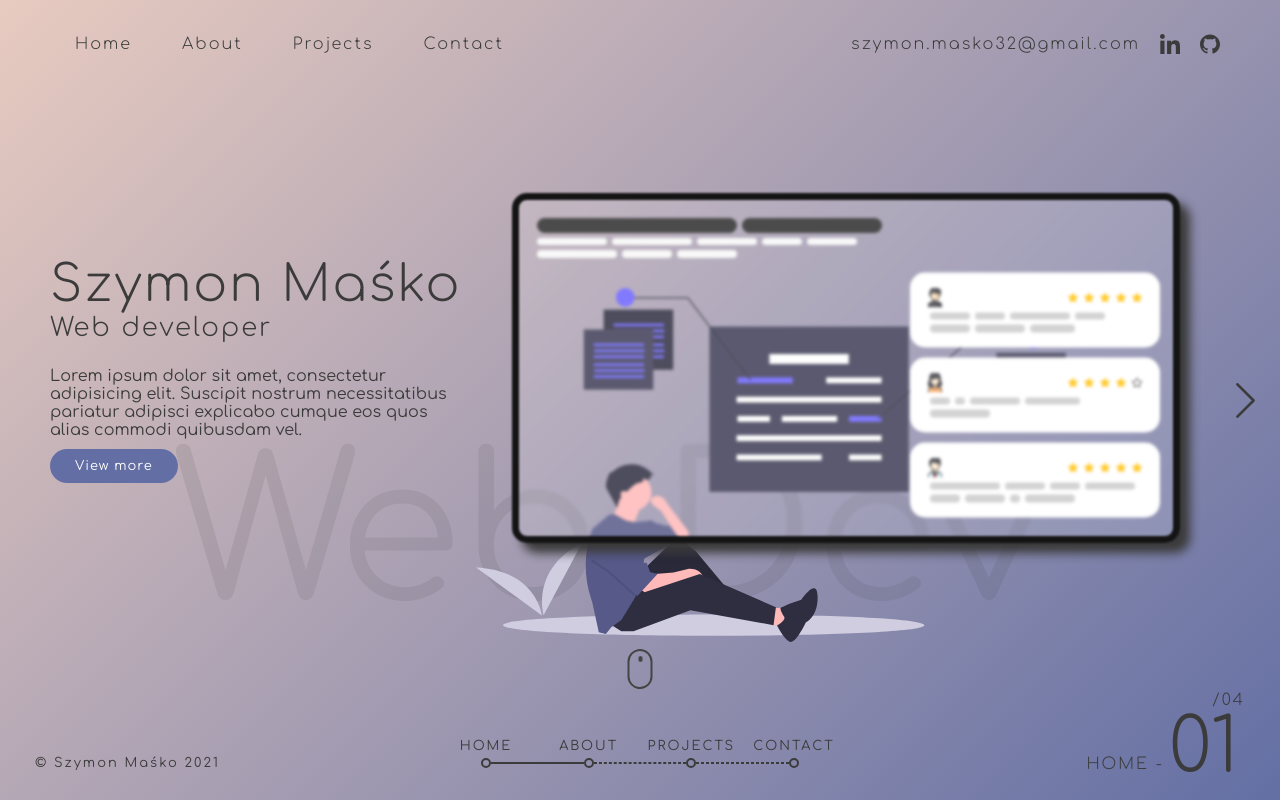
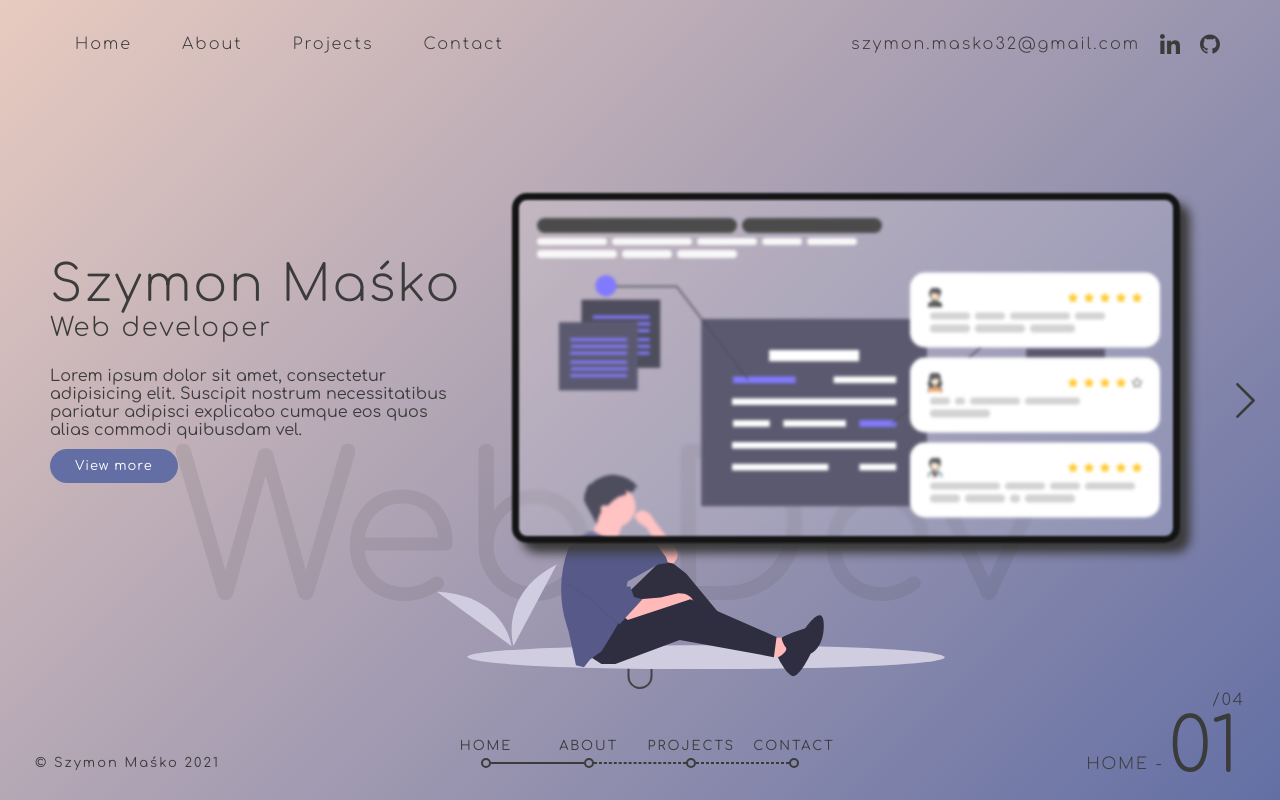
Before and after one commit to SMasiu/portfolio, a Gatsby site: page / in a window 1280 px wide. Built offline with nearby package versions, Linux system fonts and the light colour scheme; Gatsby itself is replaced by a stand-in of ours.

Commit message:
animate hero page

```diff
--- a/src/components/hero/hero.style.ts
+++ b/src/components/hero/hero.style.ts
@@ -144,16 +144,16 @@ export const Glass = styled.section`
   }
 `
 
-export const DevicePerson = styled.img`
+export const DevicePerson = styled.figure`
   position: absolute;
   left: 0;
   height: auto;
   transform: scaleX(-1) translate(5%, 35%);
   width: 100%;
-  bottom: 25px;
+  bottom: -50px;
 
   @media (min-width: 475px) {
-    bottom: 0;
+    bottom: -150px;
     width: 50%;
     transform: scaleX(-1) translate(10%, 20%);
   }
@@ -161,12 +161,17 @@ export const DevicePerson = styled.img`
   @media (min-width: ${mediaTheme.sm}) {
     height: 100%;
     bottom: auto;
-    top: 0;
+    top: -40%;
     transform: scaleX(-1) translate(75px, 95px);
     width: 100%;
   }
 
+  @media (min-width: 1200px) {
+    top: -35%;
+  }
+
   @media (min-width: 1600px) {
+    top: -25%;
     transform: scaleX(-1) translate(100px, 100px);
   }
 `
--- a/src/components/hero/hero.tsx
+++ b/src/components/hero/hero.tsx
@@ -33,6 +33,7 @@ import { useSliderState } from '@global-state/slider-store'
 import { useWheel } from '@hooks/use-wheel'
 import { handleWheel } from '@common/handle-wheel'
 import gsap from 'gsap'
+import HeroSvg from '@icons/hero.svg'
 
 const reviews = [
   {
@@ -65,36 +66,53 @@ export const Hero: React.FC<HeroProps> = ({ sliderWrapper }) => {
 
   useEffect(() => {
     if (state.currentSlide === 1) {
-      const t = gsap.timeline({ defaults: { duration: 1 } })
-      t.delay(loadedPage ? 2 : 0.5)
-        .fromTo(
-          '#hero-header',
-          { opacity: 0, x: -100 },
-          {
-            opacity: 1,
-            x: 0
-          }
-        )
-        .fromTo(
-          '#hero-article',
-          { opacity: 0, y: -50 },
-          {
-            opacity: 1,
-            y: 0
-          }
-        )
+      const delay = loadedPage ? 2 : 0.5
+      const t1 = gsap.timeline({ defaults: { duration: 1 } })
+      const t3 = gsap.timeline({ defaults: { duration: 1 } })
+      const t4 = gsap.timeline({ defaults: { duration: 0.5 } })
+      const t5 = gsap.timeline({ defaults: { duration: 0.5 } })
+
+      t1.delay(delay)
+        .fromTo('#hero-header', { opacity: 0, x: -100 }, { opacity: 1, x: 0 })
+        .fromTo('#hero-article', { opacity: 0, y: -50 }, { opacity: 1, y: 0 })
         .then(() => {
           if (!loadedPage) setLoadedPage(true)
         })
+
+      t3.delay(delay).fromTo('#hero-watermark', { scale: 0, opacity: 0 }, { scale: 1, opacity: 1 })
+
+      t4.delay(delay)
+        .fromTo('#hero-review-0', { opacity: 0, x: -50 }, { opacity: 1, x: 0 })
+        .fromTo('#hero-review-1', { opacity: 0, x: -50 }, { opacity: 1, x: 0 })
+        .fromTo('#hero-review-2', { opacity: 0, x: -50 }, { opacity: 1, x: 0 })
+        .fromTo('#hero-text', { opacity: 0, y: -50 }, { opacity: 1, y: 0 })
+
+      t5.delay(delay)
+        .fromTo('#hero-il-rect-0', { scale: 0, opacity: 0, y: -50 }, { scale: 1, opacity: 1, y: 0 })
+        .fromTo('#hero-il-rect-1', { scale: 0, opacity: 0, y: -50 }, { scale: 1, opacity: 1, y: 0 })
+        .fromTo('#hero-il-rect-2', { scale: 0, opacity: 0, y: -50 }, { scale: 1, opacity: 1, y: 0 })
+        .fromTo('#hero-il-rect-3', { scale: 0, opacity: 0, y: -50 }, { scale: 1, opacity: 1, y: 0 })
+        .fromTo('#hero-il-graph', { opacity: 0 }, { opacity: 1 })
     } else {
-      const t = gsap.timeline({ defaults: { duration: 0.5 } })
-      t.to('#hero-header', {
-        opacity: 0,
-        x: -100
-      }).to('#hero-article', {
-        opacity: 0,
-        y: -50
-      })
+      const t1 = gsap.timeline({ defaults: { duration: 0.5 } })
+      const t2 = gsap.timeline({ defaults: { duration: 1 } })
+      const t3 = gsap.timeline({ defaults: { duration: 1 } })
+      const t4 = gsap.timeline({ defaults: { duration: 0.25 } })
+      const t5 = gsap.timeline({ defaults: { duration: 0.2 } })
+
+      t1.to('#hero-header', { opacity: 0, x: -100 }).to('#hero-article', { opacity: 0, y: -50 })
+      t3.to('#hero-watermark', { scale: 0, opacity: 0 })
+
+      t4.to('#hero-review-0', { opacity: 0, x: -50 })
+        .to('#hero-review-1', { opacity: 0, x: -50 })
+        .to('#hero-review-2', { opacity: 0, x: -50 })
+        .to('#hero-text', { opacity: 0, y: -50 })
+
+      t5.to('#hero-il-rect-0', { scale: 0, opacity: 0, y: -50 })
+        .to('#hero-il-rect-1', { scale: 0, opacity: 0, y: -50 })
+        .to('#hero-il-rect-2', { scale: 0, opacity: 0, y: -50 })
+        .to('#hero-il-rect-3', { scale: 0, opacity: 0, y: -50 })
+        .to('#hero-il-graph', { opacity: 0 })
     }
   }, [state.currentSlide])
 
@@ -109,7 +127,7 @@ export const Hero: React.FC<HeroProps> = ({ sliderWrapper }) => {
   return (
     <HeroSection>
       <HeroWatermark>
-        <HeroWatermarkText>Web Dev</HeroWatermarkText>
+        <HeroWatermarkText id="hero-watermark">Web Dev</HeroWatermarkText>
       </HeroWatermark>
       <ScrollWrapper>
         <Scroll />
@@ -131,8 +149,8 @@ export const Hero: React.FC<HeroProps> = ({ sliderWrapper }) => {
         </HeroAboutArticle>
         <HeroProductSection>
           <Device>
-            <Glass></Glass>
-            <DeviceText>
+            <Glass id="hero-device"></Glass>
+            <DeviceText id="hero-text">
               <DeviceTextRow>
                 <FakeText width={200} height={20} color={'#2c2c2c'}></FakeText>
                 <FakeText width={140} height={20} color={'#2c2c2c'}></FakeText>
@@ -148,10 +166,12 @@ export const Hero: React.FC<HeroProps> = ({ sliderWrapper }) => {
                 <FakeText width={60} color={'#f8f8f8'}></FakeText>
               </DeviceTextRow>
             </DeviceText>
-            <DevicePerson src="undraw_annotation_7das.svg"></DevicePerson>
+            <DevicePerson>
+              <HeroSvg />
+            </DevicePerson>
             <DeviceReviews>
               {reviews.map(({ profileUrl, fakeText, rate }, i) => (
-                <Review key={i}>
+                <Review key={i} id={`hero-review-${i}`}>
                   <ReviewHeader>
                     <ReviewProfile src={profileUrl}></ReviewProfile>
                     <ReviewStarsWrapper>
```
Also changed, not shown: src/icons/hero.svg (added).
